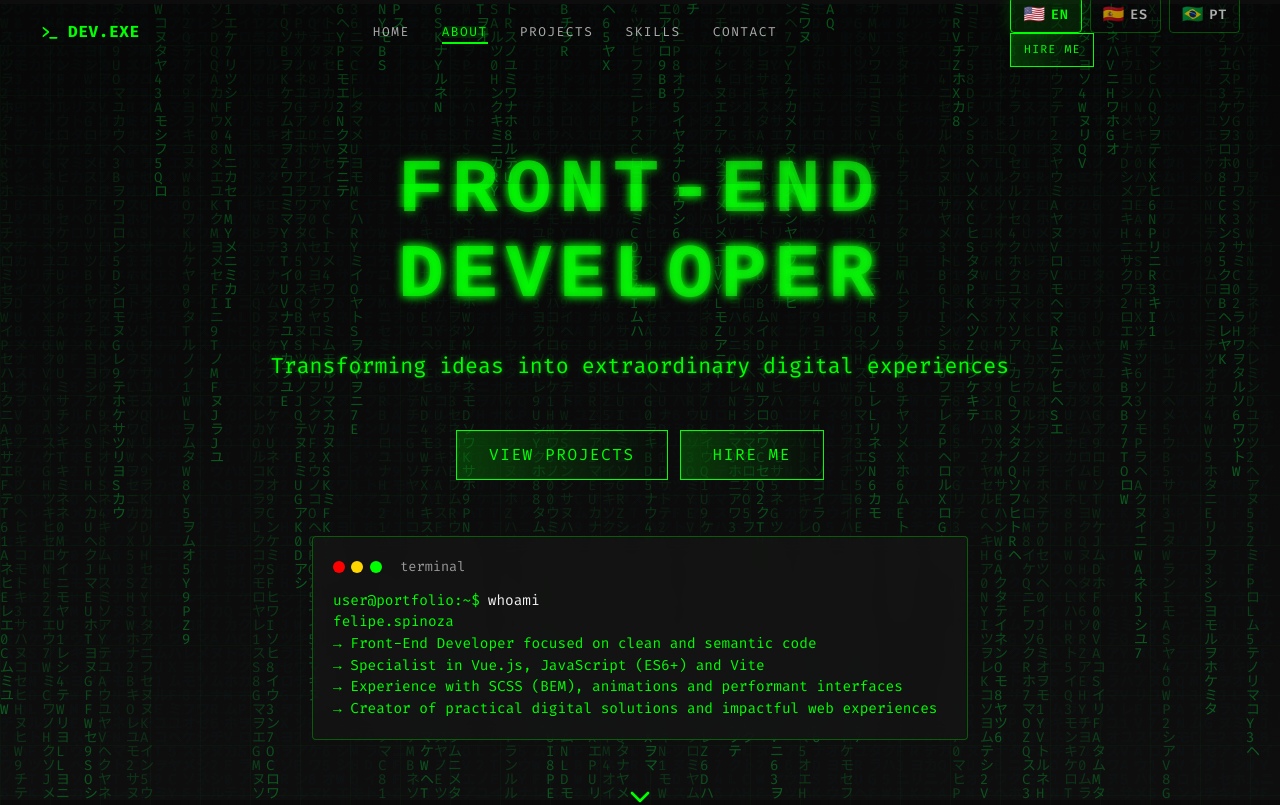
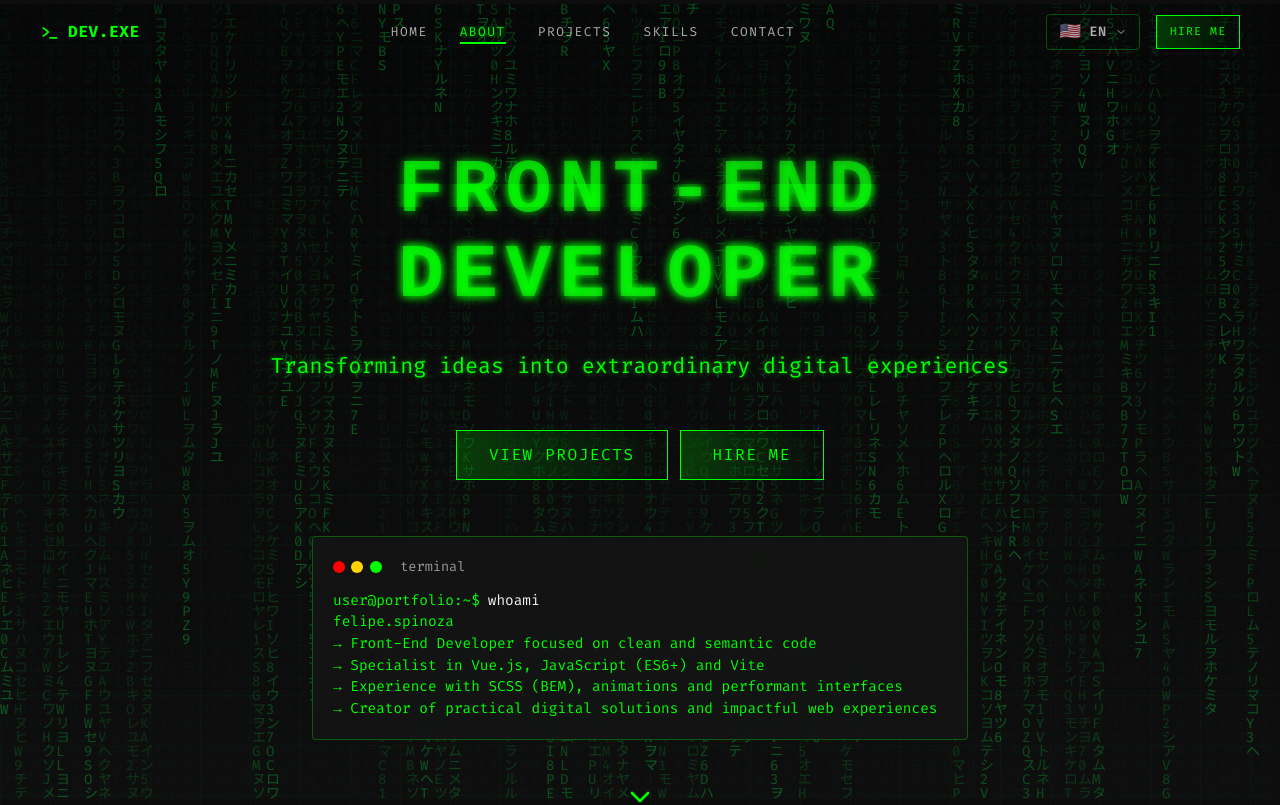
Before and after one commit to fde95/portfolioDEVFE, a Vue app: page / in a window 1280 px wide. Shown: the top 805 px of the page. Built offline with nearby package versions, Linux system fonts and the light colour scheme.

Commit message:
fix: ajusta seletor de idiomas para dropwdown

```diff
--- a/src/components/LanguageSelector.vue
+++ b/src/components/LanguageSelector.vue
@@ -1,5 +1,5 @@
 <!--
-  Componente de Seleção de Idioma
+  Componente de Seleção de Idioma - Dropdown
 
   Permite ao usuário alternar entre os idiomas disponíveis:
   - Português (Brasil)
@@ -9,15 +9,19 @@
   Features:
   - Detecção automática do idioma do navegador
   - Persistência da escolha no localStorage
-  - Visual com bandeiras e códigos de idioma
+  - Dropdown compacto com bandeiras
   - Indicador visual do idioma ativo
 -->
 
 <script setup>
+import { ref, onMounted, onUnmounted } from 'vue'
 import { useI18n } from 'vue-i18n'
 
 // Hook do vue-i18n para controlar o idioma
 const { locale, availableLocales } = useI18n()
+
+// Controle do dropdown
+const isOpen = ref(false)
 
 /**
  * Configuração dos idiomas disponíveis
@@ -39,38 +43,101 @@ function changeLanguage(lang) {
   locale.value = lang
   localStorage.setItem('preferred-language', lang)
 
-  // Opcional: atualizar lang do HTML para acessibilidade
+  // Atualizar lang do HTML para acessibilidade
   document.documentElement.setAttribute('lang', lang.split('-')[0])
+
+  // Fechar dropdown
+  isOpen.value = false
 }
+
+/**
+ * Toggle do dropdown
+ */
+function toggleDropdown(event) {
+  event.stopPropagation()
+  isOpen.value = !isOpen.value
+}
+
+/**
+ * Fechar dropdown ao clicar fora
+ */
+function handleClickOutside(event) {
+  if (!event.target.closest('.lang-selector')) {
+    isOpen.value = false
+  }
+}
+
+// Lifecycle hooks para adicionar/remover listener
+onMounted(() => {
+  document.addEventListener('click', handleClickOutside)
+})
+
+onUnmounted(() => {
+  document.removeEventListener('click', handleClickOutside)
+})
 </script>
 
 <template>
   <div class="lang-selector">
+    <!-- Botão do dropdown -->
     <button
-      v-for="lang in availableLocales"
-      :key="lang"
-      @click="changeLanguage(lang)"
-      :class="['lang-btn', { 'is-active': locale === lang }]"
-      :aria-label="`Mudar idioma para ${languages[lang].fullName}`"
-      :title="languages[lang].fullName"
+      class="lang-btn"
+      @click="toggleDropdown"
+      :aria-expanded="isOpen"
+      :aria-label="`Idioma atual: ${languages[locale].fullName}`"
     >
-      <span class="lang-flag">{{ languages[lang].flag }}</span>
-      <span class="lang-name">{{ languages[lang].name }}</span>
+      <span class="lang-flag">{{ languages[locale].flag }}</span>
+      <span class="lang-name">{{ languages[locale].name }}</span>
+      <svg
+        class="lang-chevron"
+        :class="{ 'is-open': isOpen }"
+        width="12"
+        height="12"
+        viewBox="0 0 24 24"
+        fill="none"
+        stroke="currentColor"
+        stroke-width="2"
+        stroke-linecap="round"
+        stroke-linejoin="round"
+      >
+        <polyline points="6 9 12 15 18 9"></polyline>
+      </svg>
     </button>
+
+    <!-- Menu dropdown -->
+    <div
+      class="lang-dropdown"
+      :class="{ 'is-open': isOpen }"
+      role="menu"
+    >
+      <button
+        v-for="lang in availableLocales"
+        :key="lang"
+        @click="changeLanguage(lang)"
+        class="lang-option"
+        :class="{ 'is-active': locale === lang }"
+        :aria-label="`Mudar idioma para ${languages[lang].fullName}`"
+        role="menuitem"
+      >
+        <span class="lang-option__flag">{{ languages[lang].flag }}</span>
+        <span class="lang-option__name">{{ languages[lang].fullName }}</span>
+        <span v-if="locale === lang" class="lang-option__check">✓</span>
+      </button>
+    </div>
   </div>
 </template>
 
 <style lang="scss" scoped>
 .lang-selector {
-  display: flex;
-  gap: 0.5rem;
-  align-items: center;
+  position: relative;
+  display: inline-block;
 }
 
+/* Botão principal do dropdown */
 .lang-btn {
   display: flex;
   align-items: center;
-  gap: 0.35rem;
+  gap: 0.5rem;
   padding: 0.5rem 0.75rem;
   border: 1px solid hsl(var(--matrix-green) / 0.3);
   border-radius: var(--radius);
@@ -79,20 +146,12 @@ function changeLanguage(lang) {
   font: 400 0.85rem/1 'Fira Code', monospace;
   cursor: pointer;
   transition: all 0.25s ease;
+  min-width: 80px;
 
-  /* Hover: destaque verde */
   &:hover {
     border-color: hsl(var(--matrix-green));
     color: hsl(var(--matrix-green));
     box-shadow: 0 0 10px hsl(var(--matrix-green) / 0.3);
-  }
-
-  /* Estado ativo: idioma selecionado */
-  &.is-active {
-    border-color: hsl(var(--matrix-green));
-    background: hsl(var(--matrix-green) / 0.1);
-    color: hsl(var(--matrix-green));
-    box-shadow: 0 0 15px hsl(var(--matrix-green) / 0.2);
   }
 }
 
@@ -106,14 +165,101 @@ function changeLanguage(lang) {
   letter-spacing: 0.05em;
 }
 
-/* Responsividade: ocultar texto em telas pequenas */
-@media (max-width: 480px) {
-  .lang-name {
-    display: none;
+.lang-chevron {
+  margin-left: auto;
+  transition: transform 0.25s ease;
+
+  &.is-open {
+    transform: rotate(180deg);
+  }
+}
+
+/* Dropdown menu */
+.lang-dropdown {
+  position: absolute;
+  top: calc(100% + 0.5rem);
+  right: 0;
+  min-width: 160px;
+  background: hsl(var(--matrix-black) / 0.98);
+  border: 1px solid hsl(var(--matrix-green) / 0.3);
+  border-radius: var(--radius);
+  box-shadow: 0 4px 20px hsl(var(--matrix-black) / 0.5),
+              0 0 15px hsl(var(--matrix-green) / 0.1);
+  backdrop-filter: blur(10px);
+  opacity: 0;
+  visibility: hidden;
+  transform: translateY(-10px);
+  transition: all 0.25s ease;
+  z-index: 100;
+  overflow: hidden;
+
+  &.is-open {
+    opacity: 1;
+    visibility: visible;
+    transform: translateY(0);
+  }
+}
+
+/* Opções do dropdown */
+.lang-option {
+  display: flex;
+  align-items: center;
+  gap: 0.75rem;
+  width: 100%;
+  padding: 0.75rem 1rem;
+  border: none;
+  background: transparent;
+  color: hsl(var(--matrix-white) / 0.7);
+  font: 400 0.85rem/1 'Fira Code', monospace;
+  text-align: left;
+  cursor: pointer;
+  transition: all 0.2s ease;
+  position: relative;
+
+  &:hover {
+    background: hsl(var(--matrix-green) / 0.1);
+    color: hsl(var(--matrix-green));
+  }
+
+  &.is-active {
+    background: hsl(var(--matrix-green) / 0.15);
+    color: hsl(var(--matrix-green));
+  }
+
+  &:not(:last-child) {
+    border-bottom: 1px solid hsl(var(--matrix-green) / 0.1);
+  }
+}
+
+.lang-option__flag {
+  font-size: 1.2rem;
+  line-height: 1;
+}
+
+.lang-option__name {
+  flex: 1;
+}
+
+.lang-option__check {
+  color: hsl(var(--matrix-green));
+  font-weight: 700;
+}
+
+/* Responsividade mobile */
+@media (max-width: 768px) {
+  .lang-selector {
+    width: 100%;
   }
 
   .lang-btn {
-    padding: 0.5rem;
+    width: 100%;
+    justify-content: space-between;
+  }
+
+  .lang-dropdown {
+    left: 0;
+    right: 0;
+    width: 100%;
   }
 }
 </style>
--- a/src/components/Navbar.vue
+++ b/src/components/Navbar.vue
@@ -1,7 +1,7 @@
 <script setup>
 import { ref, onMounted, onUnmounted, h, defineComponent, computed } from "vue";
-import { useI18n } from 'vue-i18n';
-import LanguageSelector from './LanguageSelector.vue';
+import { useI18n } from "vue-i18n";
+import LanguageSelector from "./LanguageSelector.vue";
 
 /* i18n para traduções */
 const { t } = useI18n();
@@ -17,11 +17,15 @@ const mobileMaxHeight = "420px";
  * Itens de navegação traduzidos dinamicamente
  */
 const navItems = computed(() => [
-  { id: "home", label: t('nav.home').toUpperCase(), href: "#" },
-  { id: "about", label: t('nav.about').toUpperCase(), href: "#about" },
-  { id: "portfolio", label: t('nav.portfolio').toUpperCase(), href: "#portfolio" },
-  { id: "skills", label: t('nav.skills').toUpperCase(), href: "#skills" },
-  { id: "contact", label: t('nav.contact').toUpperCase(), href: "#contact" },
+  { id: "home", label: t("nav.home").toUpperCase(), href: "#" },
+  { id: "about", label: t("nav.about").toUpperCase(), href: "#about" },
+  {
+    id: "portfolio",
+    label: t("nav.portfolio").toUpperCase(),
+    href: "#portfolio",
+  },
+  { id: "skills", label: t("nav.skills").toUpperCase(), href: "#skills" },
+  { id: "contact", label: t("nav.contact").toUpperCase(), href: "#contact" },
 ]);
 
 /* navegação suave */
@@ -215,7 +219,7 @@ const Icon = defineComponent({
           class="button--matrix nav__cta-btn"
           @click="scrollTo('#contact')"
         >
-          {{ t('hero.cta.hire') }}
+          {{ t("hero.cta.hire") }}
         </button>
       </div>
 
@@ -240,6 +244,8 @@ const Icon = defineComponent({
       :class="{ 'is-open': isMobileMenuOpen }"
       :style="{ maxHeight: isMobileMenuOpen ? mobileMaxHeight : '0px' }"
     >
+      <!-- Seletor de idioma (mobile) -->
+      <LanguageSelector />
       <div class="nav__mobile-inner">
         <button
           v-for="item in navItems"
@@ -256,7 +262,7 @@ const Icon = defineComponent({
             class="button--matrix nav__mobile-cta-btn"
             @click="handleMobileClick('#contact')"
           >
-            CONTRATAR AGORA
+            {{ t("hero.cta.hire") }}
           </button>
         </div>
       </div>
@@ -376,8 +382,10 @@ $bp-md: 768px;
   /* CTA desktop */
   &__cta {
     display: none;
+    gap: 1rem;
+    align-items: center;
     @media (min-width: $bp-md) {
-      display: block;
+      display: flex;
     }
   }
   &__cta-btn {
@@ -444,6 +452,8 @@ $bp-md: 768px;
     margin-top: 0.75rem;
     padding-top: 0.75rem;
     border-top: 1px solid hsl(var(--matrix-green) / 0.2);
+    display: grid;
+    gap: 0.75rem;
   }
   &__mobile-cta-btn {
     width: 100%;
```
